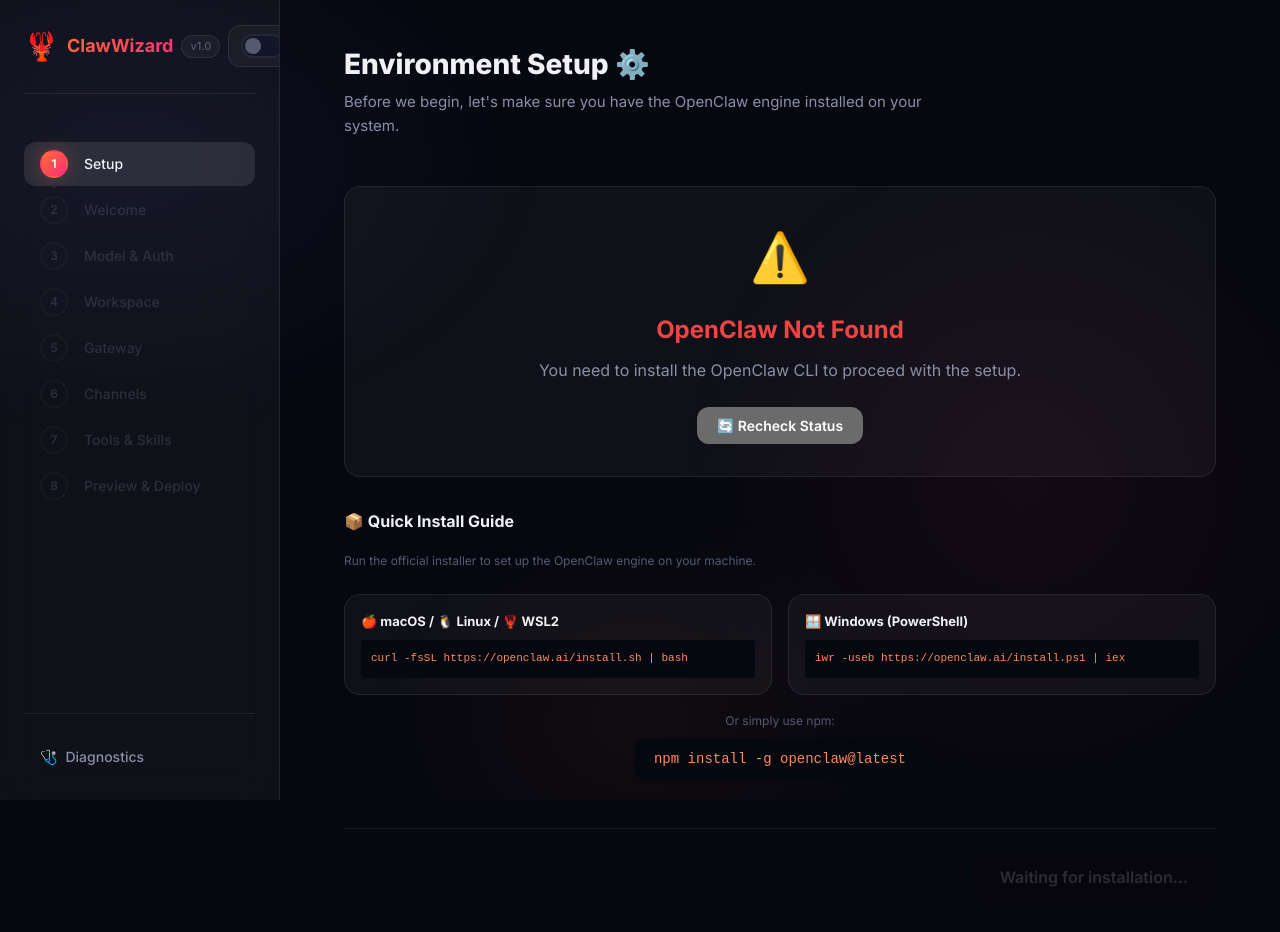
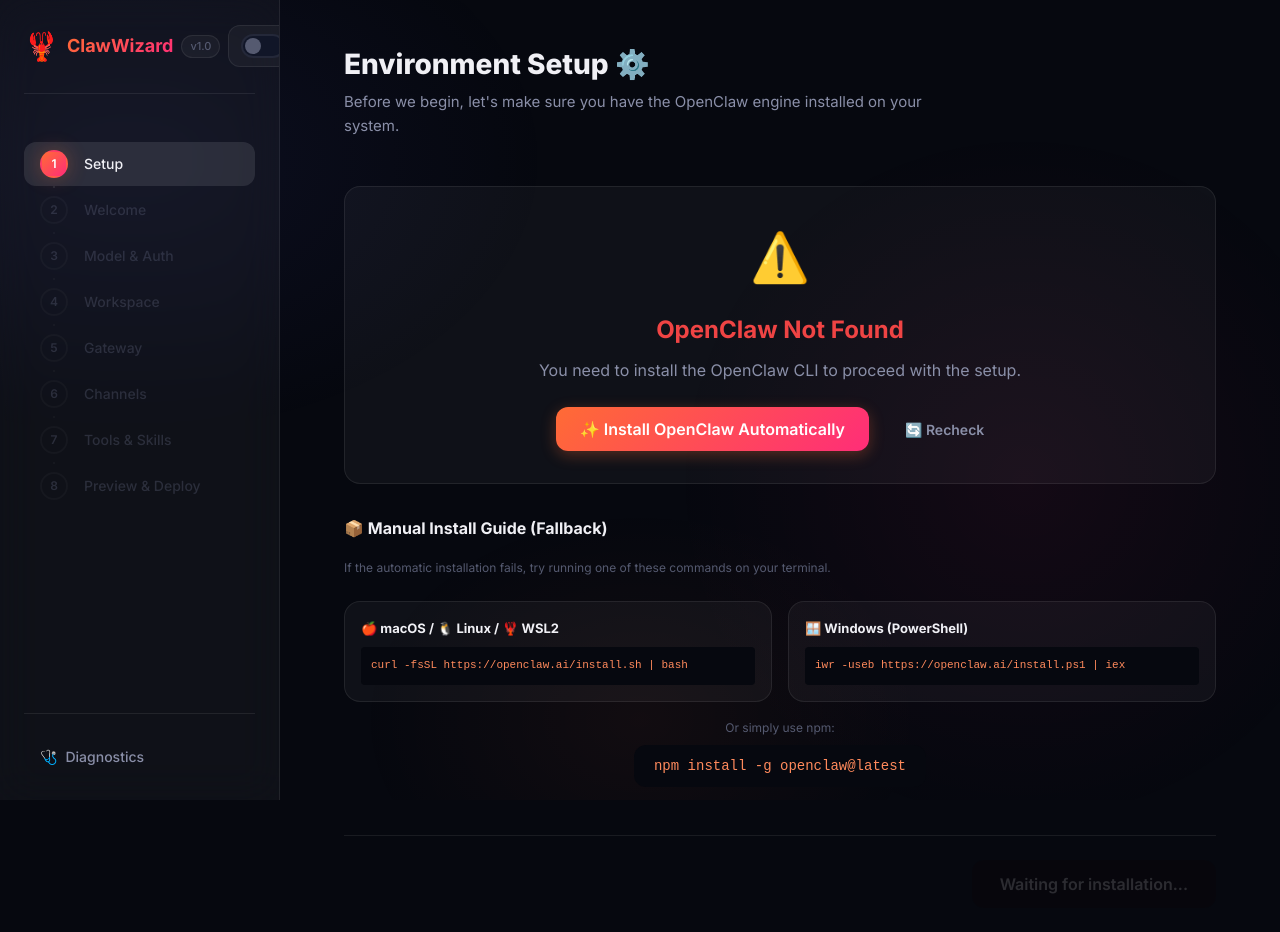
Before and after one commit to OpenKrab/ClawWizard, a React (Vite) app: page / in a window 1280 px wide. Shown: the top 932 px of the page. Built offline with nearby package versions, Linux system fonts and the light colour scheme; no server answers.

Commit message:
feat: add automatic install button to SetupPage

```diff
--- a/src/pages/SetupPage.jsx
+++ b/src/pages/SetupPage.jsx
@@ -5,6 +5,7 @@ export default function SetupPage() {
   const { nextStep } = useWizard()
   const [status, setStatus] = useState(null)
   const [loading, setLoading] = useState(true)
+  const [installing, setInstalling] = useState(false)
 
   const checkStatus = async () => {
     try {
@@ -15,6 +16,23 @@ export default function SetupPage() {
       console.error('Check failed', e)
     } finally {
       setLoading(false)
+    }
+  }
+
+  const handleAutoInstall = async () => {
+    setInstalling(true)
+    try {
+      const res = await fetch('/api/install-openclaw', { method: 'POST' })
+      const data = await res.json()
+      if (data.success) {
+        checkStatus()
+      } else {
+        alert('Install failed. Please try manual installation.\n' + (data.output || ''))
+      }
+    } catch (e) {
+      alert('Error during install: ' + e.message)
+    } finally {
+      setInstalling(false)
     }
   }
 
@@ -54,8 +72,16 @@ export default function SetupPage() {
 
             {!isReady && (
               <div style={{ display: 'flex', gap: 'var(--space-md)', justifyContent: 'center' }}>
-                <button className="btn btn-accent" onClick={checkStatus}>
-                  🔄 Recheck Status
+                <button
+                  className="btn btn-primary"
+                  onClick={handleAutoInstall}
+                  disabled={installing}
+                  style={{ fontSize: '16px', padding: '12px 24px' }}
+                >
+                  {installing ? '⏳ Installing... Please wait' : '✨ Install OpenClaw Automatically'}
+                </button>
+                <button className="btn btn-ghost" onClick={checkStatus} disabled={installing}>
+                  🔄 Recheck
                 </button>
               </div>
             )}
@@ -65,9 +91,9 @@ export default function SetupPage() {
 
       {!isReady && !loading && (
         <div className="form-section">
-          <h3 className="form-section-title">📦 Quick Install Guide</h3>
+          <h3 className="form-section-title">📦 Manual Install Guide (Fallback)</h3>
           <p className="field-hint" style={{ marginBottom: 'var(--space-lg)' }}>
-            Run the official installer to set up the OpenClaw engine on your machine.
+            If the automatic installation fails, try running one of these commands on your terminal.
           </p>
 
           <div style={{ display: 'grid', gridTemplateColumns: '1fr 1fr', gap: 'var(--space-md)' }}>
```
